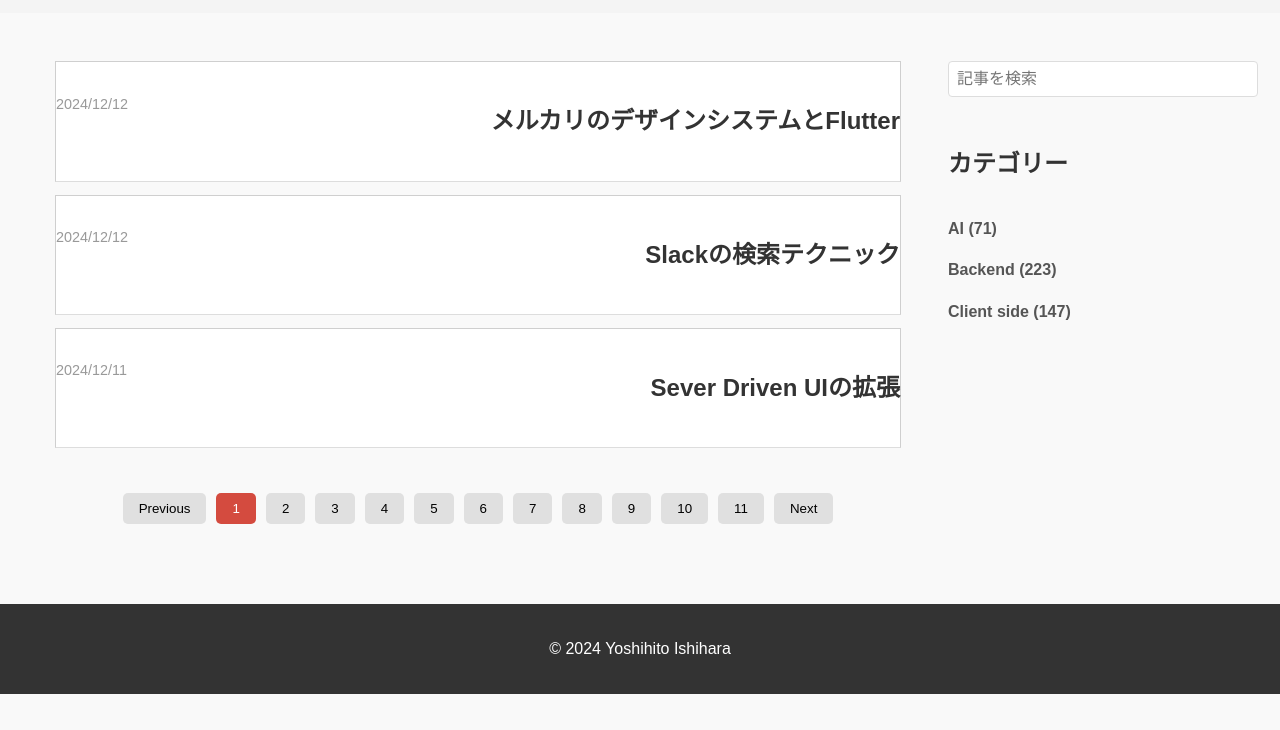
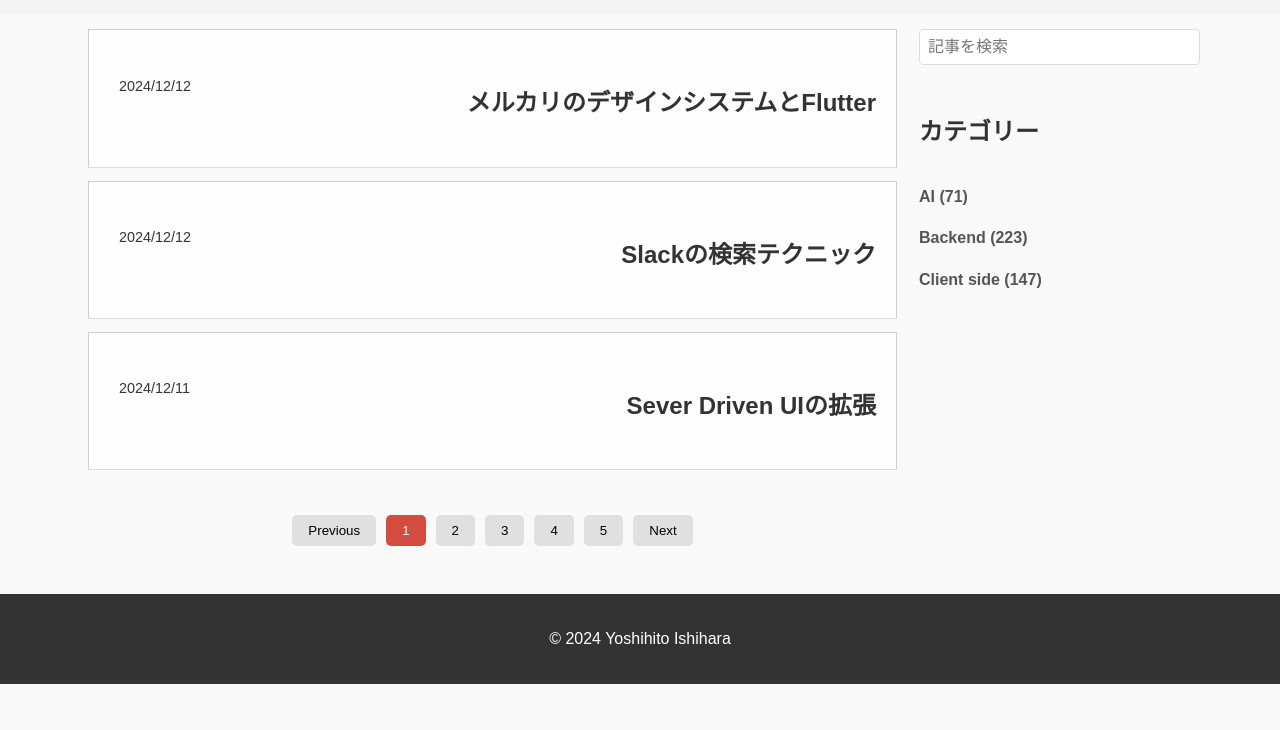
Before and after one commit to yoshihito0930/my-blog, an Astro site: page /blog in a window 1280 px wide. Shown: the part 70-800 px from the top of the page. Built offline with nearby package versions, Linux system fonts and the light colour scheme; Astro itself is replaced by a stand-in of ours.

Commit message:
blogページの調整

```diff
--- a/src/components/BlogCard.astro
+++ b/src/components/BlogCard.astro
@@ -15,10 +15,11 @@ const { date, title } = Astro.props;
 <style>
   .blog-card {
     border-bottom: 1px solid #ddd;
-    padding: 1rem 0;
+    background: #ffffffe6;
+    padding: 30px 20px 20px 30px;
   }
   .date {
     font-size: 0.9rem;
-    color: #999;
+
   }
 </style>
--- a/src/pages/blog.astro
+++ b/src/pages/blog.astro
@@ -17,7 +17,7 @@ const categories = [
 ];
 
 const currentPage = 1;
-const totalPages = 11;
+const totalPages = 5;
 ---
 <BaseLayout>
   <div class="container">
@@ -58,3 +58,13 @@ const totalPages = 11;
     </aside>
   </div>
 </BaseLayout>
+
+<style>
+  .container{
+    width: 100%;
+    max-width: 1084px;
+    margin: 0 auto;
+    padding-right: 20px;
+    padding-left: 20px;
+  }
+</style>
```
Also changed, not shown: src/pages/blog/[...page].astro (line endings or trailing spaces).
